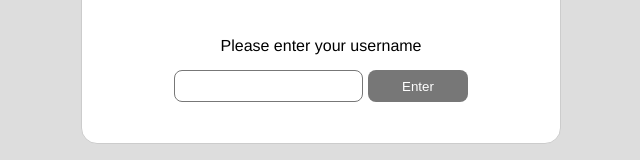
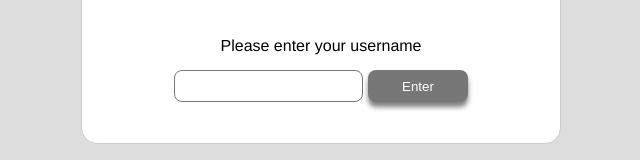
Before and after one commit to erica-l-s/teste-codeleap, a React (Create React App) app: page / in a window 1280 px wide. In both pictures the pointer is over the button "Enter". Shown: the part 376-536 px from the top of the page, without its empty margins (319-959 px from the left). Built offline with nearby package versions, Linux system fonts and the light colour scheme.

Commit message:
css global okay

```diff
--- a/src/App.css
+++ b/src/App.css
@@ -49,6 +49,15 @@
   padding: 5px;
 }
 
+.btn-login:hover,
+.btn-create:hover,
+.btnClose:hover,
+.btnUpdate:hover{
+
+  box-shadow: rgba(0, 0, 0, 0.5) 0px 5px 5px;
+
+}
+
  button{
   width: 100px;
   height: 32px;
@@ -60,7 +69,9 @@
   text-transform: capitalize;
   cursor: pointer;
 }
- button:disabled{
+
+
+button:disabled{
   background-color: #777777;
   cursor:not-allowed;
 }
@@ -72,8 +83,6 @@
   overflow: hidden;
   overflow-y: scroll;
   word-break: break-all;
-
-
 }
 
 .header{
--- a/src/Components/Create.js
+++ b/src/Components/Create.js
@@ -63,6 +63,7 @@ const Create = () => {
                     ></input>
                 </div>
                 <button
+                    className="btn-create"
                     disabled={!content}
                     onClick={handleSubmitAdd}
                 >Create</button>
--- a/src/Components/LoginForm.js
+++ b/src/Components/LoginForm.js
@@ -32,6 +32,7 @@ const LoginForm = () => {
                         onChange={(e) => setLogin(e.target.value)}
                     />
                     <button
+                        className="btn-login"
                         disabled={!login}
                     >Enter</button>
                 </form>
```
